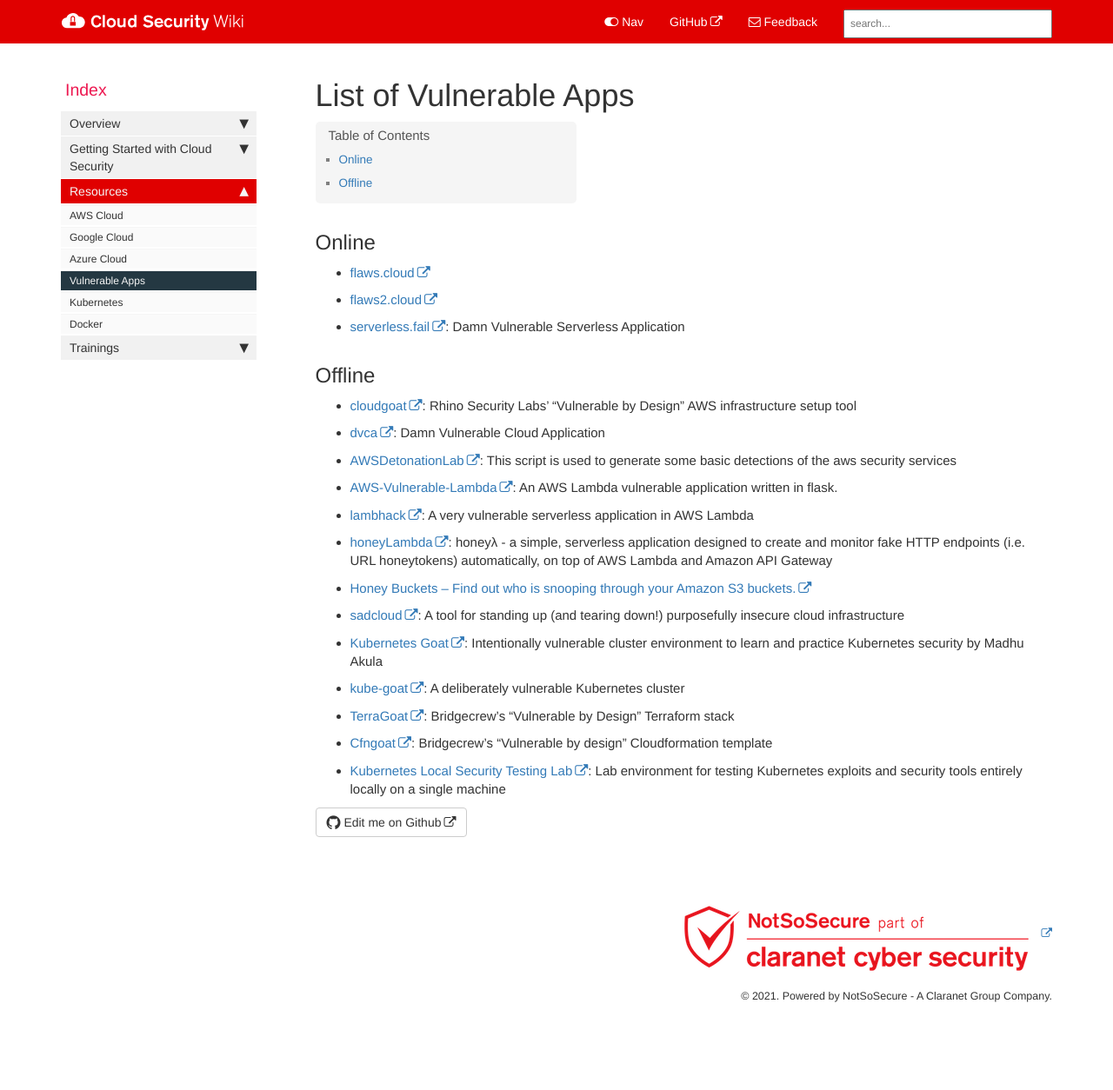
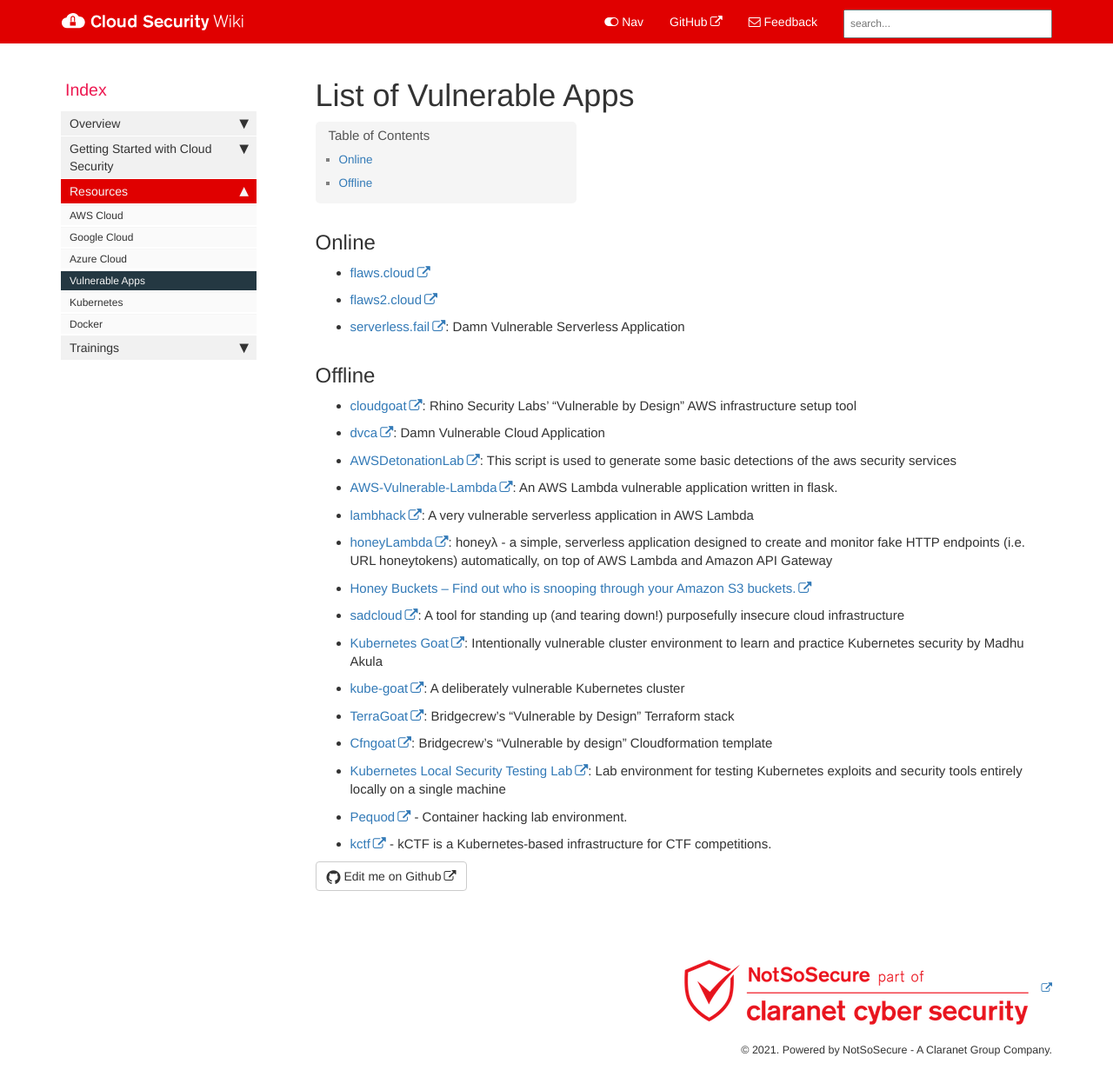
Before and after one commit to NotSoSecure/cloud-sec-wiki, a Jekyll site: the page built from pages/mydoc/vulnerable_apps.md, in a window 1280 px wide and 1268 px high. Shown: the top 1254 px of the window at 87% size. Built offline with Jekyll 4.4.1, drawn with Linux system fonts in a browser that asks for light colours; nearby versions of some CDN libraries; comment, search, counter and statistics services are not loaded.

Commit message:
Update vulnerable_apps.md

```diff
--- a/pages/mydoc/vulnerable_apps.md
+++ b/pages/mydoc/vulnerable_apps.md
@@ -28,3 +28,5 @@ folder: mydoc
 * [TerraGoat](https://github.com/bridgecrewio/terragoat): Bridgecrew's "Vulnerable by Design" Terraform stack
 * [Cfngoat](https://github.com/bridgecrewio/cfngoat): Bridgecrew's "Vulnerable by design" Cloudformation template
 * [Kubernetes Local Security Testing Lab](https://github.com/raesene/kube_security_lab): Lab environment for testing Kubernetes exploits and security tools entirely locally on a single machine
+* [Pequod](https://github.com/ProfessionallyEvil/Pequod) - Container hacking lab environment.
+* [kctf](https://github.com/google/kctf/tree/alpha) - kCTF is a Kubernetes-based infrastructure for CTF competitions.
```
